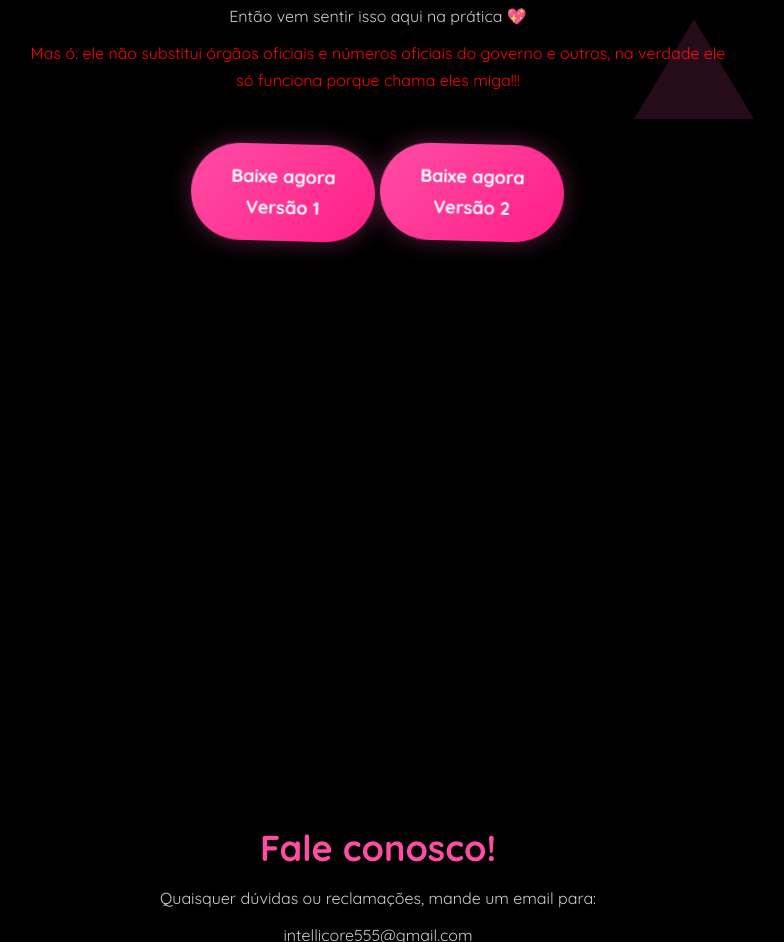
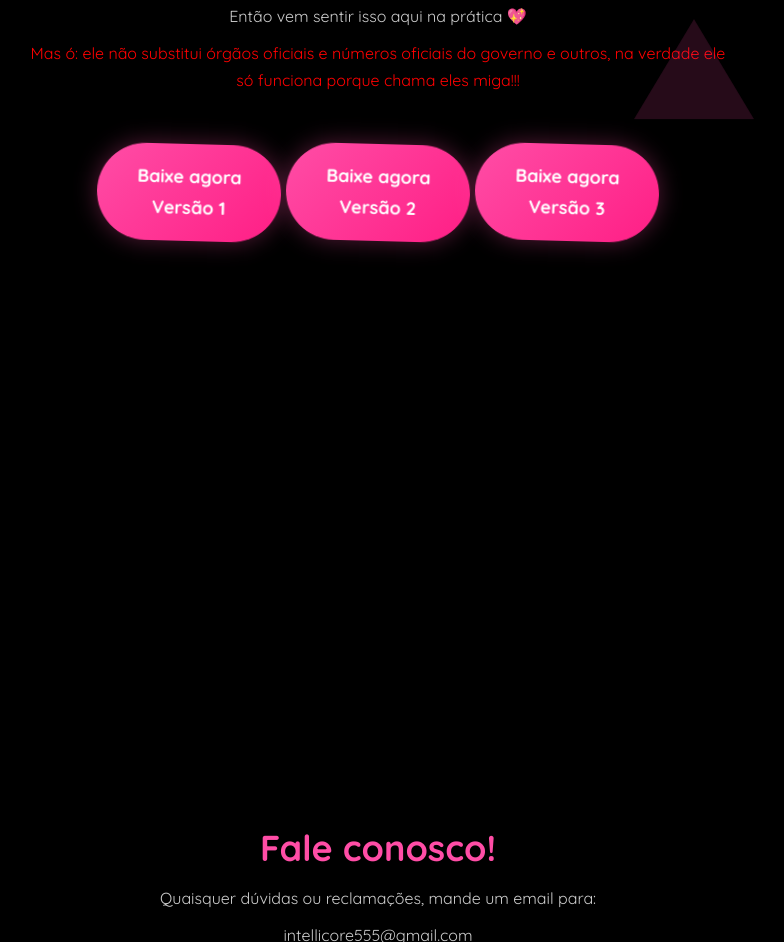
Before and after one commit to intellicore555-oss/IntelliCoreUi-Remasterizada-, a plain HTML site: page index.html in a window 1280 px wide. Shown: the part 5975-6917 px from the top of the page, without its empty margins (262-1046 px from the left). Drawn offline with Linux system fonts and the light colour scheme.

Commit message:
Atualizar o index.html

```diff
--- a/index.html
+++ b/index.html
@@ -378,6 +378,11 @@ background-image: url('user.png');
     Versão 2
 </a>
 
+<a class="btn-download" href="IntelliCoreUi Remasterizada2.apk" download>
+    Baixe agora <br>
+    Versão 3
+</a>
+
     </div>
 </div>
 
```
